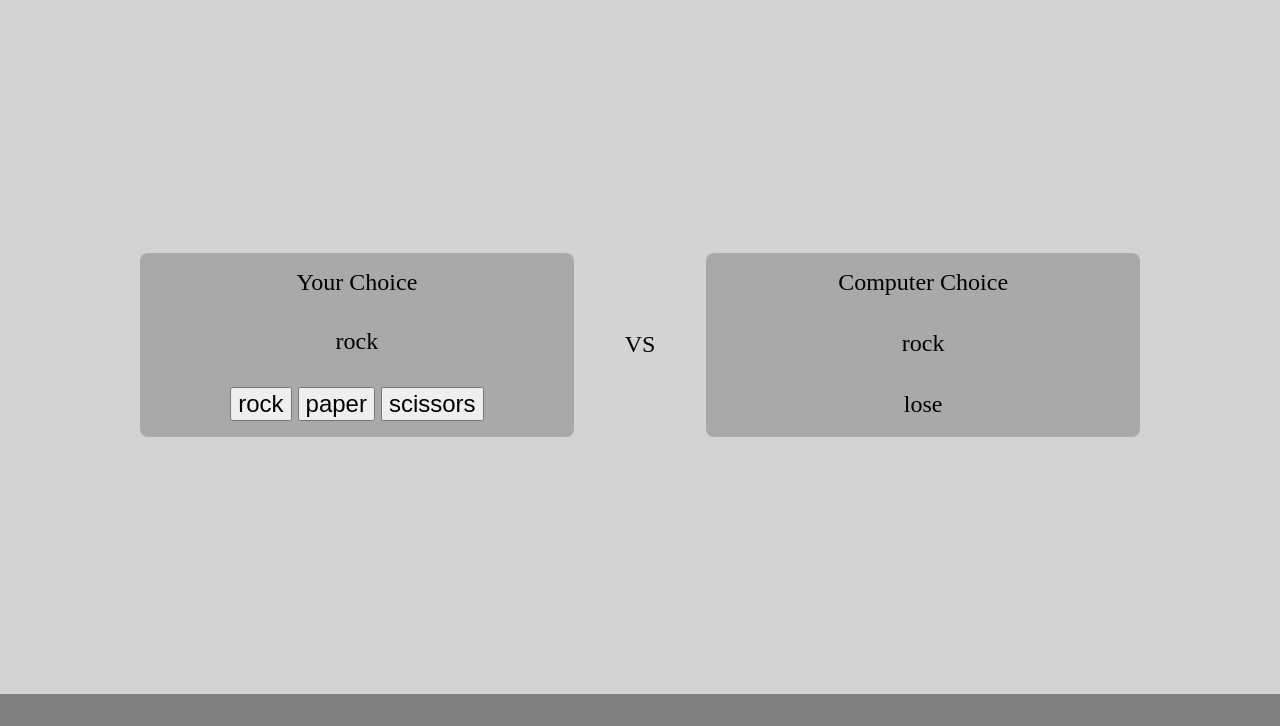
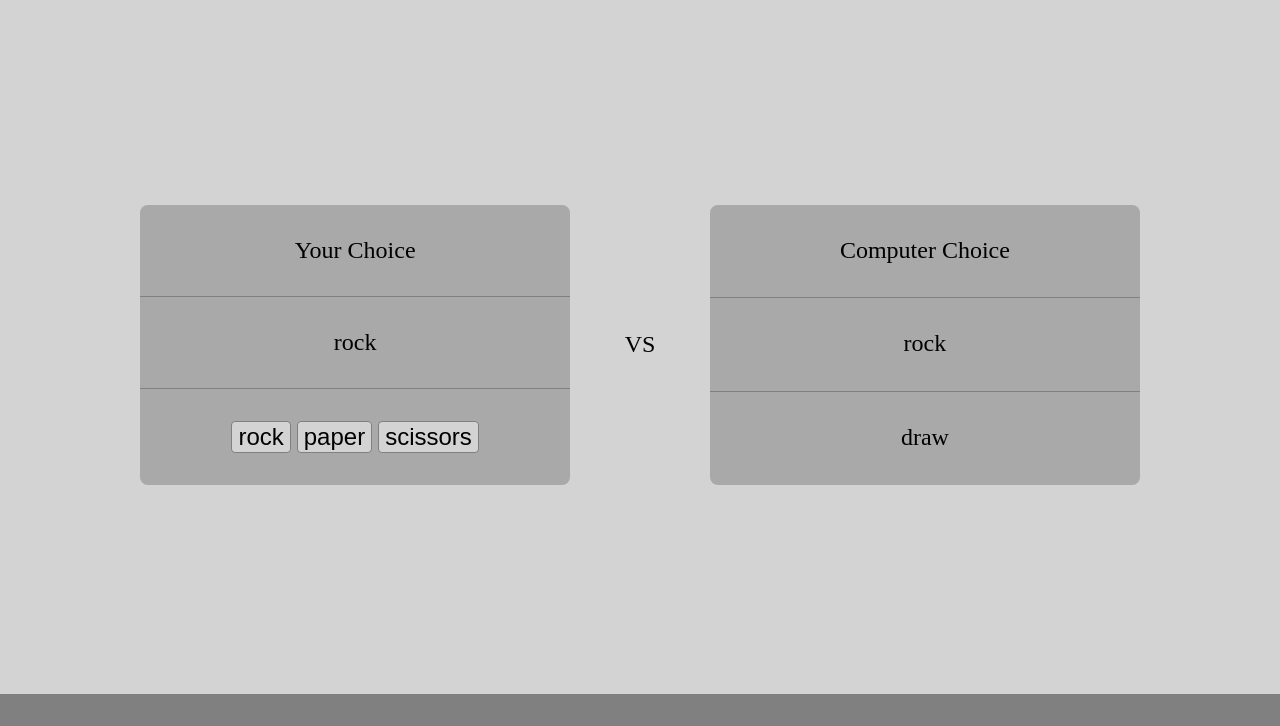
Before and after one commit to ThreeDotsEllipsis/rock-paper-scissors, a plain HTML site: page index.html in a window 1280 px wide. Shown: the part 74-800 px from the top of the page. Drawn offline with Linux system fonts and the light colour scheme.

Commit message:
Modify content cards styling

```diff
--- a/index.html
+++ b/index.html
@@ -25,7 +25,7 @@
             <div class="right">
                 <div class="computer-choice">Computer Choice</div>
                 <div class="display-computer">rock</div>
-                <div class="announce">lose</div>
+                <div class="announce">draw</div>
             </div>
         </div>
     </div>
--- a/styles.css
+++ b/styles.css
@@ -48,20 +48,33 @@ body {
 .right {
     display: flex;
     flex-flow: column nowrap;
-    gap: 32px;
     justify-content: space-between;
-    align-items: center;
     background-color: darkgray;
     border-radius: 8px;
-    padding: 16px;
     font-size: 24px;
 }
 
 .left > div,
 .right > div {
     flex: 1;
+    text-align: center;
+    padding: 32px;
+    border-bottom: 1px groove gray;
+}
+
+.left > div:last-child,
+.right > div:last-child {
+    border-bottom: none;
 }
 
 .buttons > button {
     font-size: 24px;
+    background-color: lightgray;
+    border: 1px solid gray;
+    border-radius: 4px;
 }
+
+.buttons > button:hover {
+    background-color: gray;
+    color: white;
+}
```
